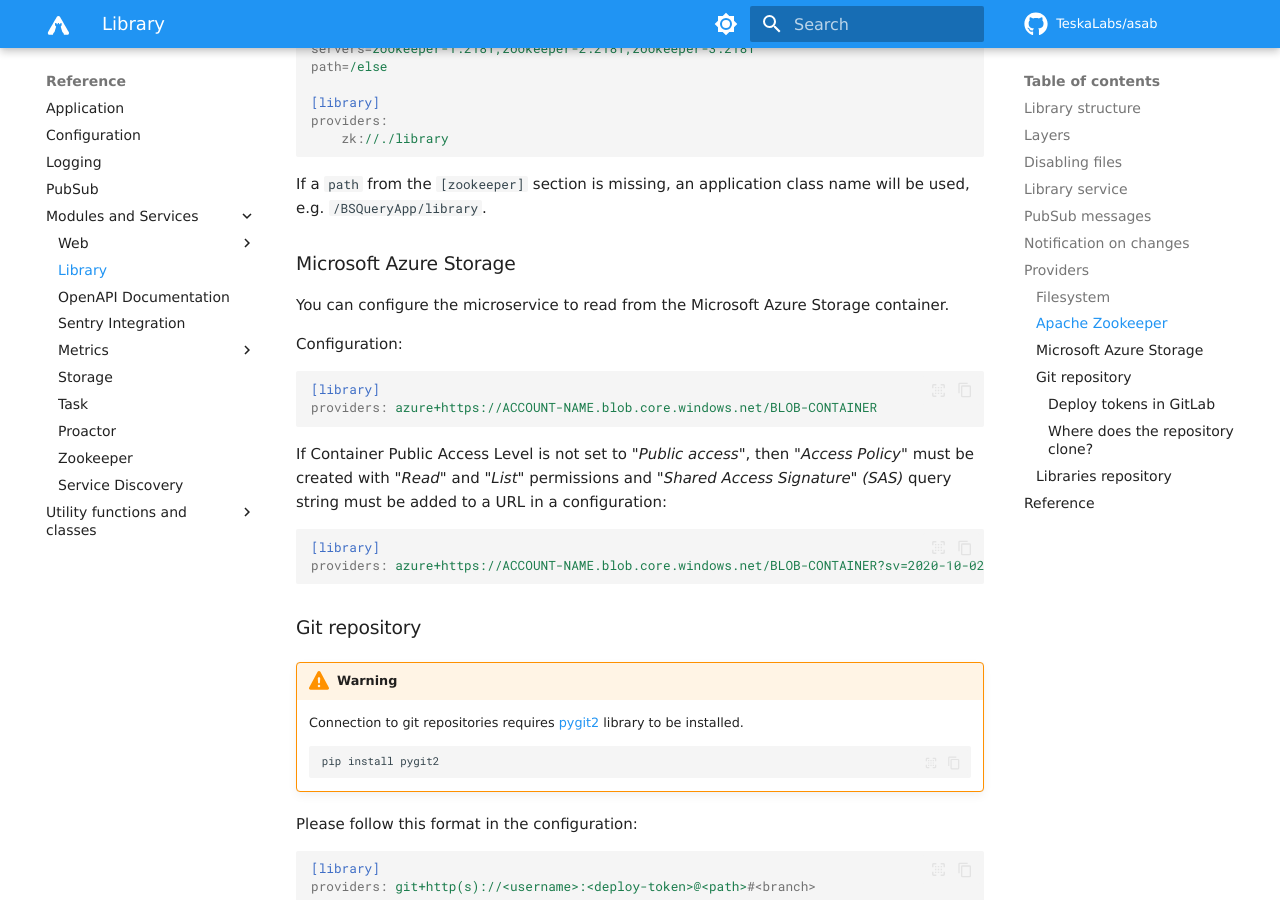
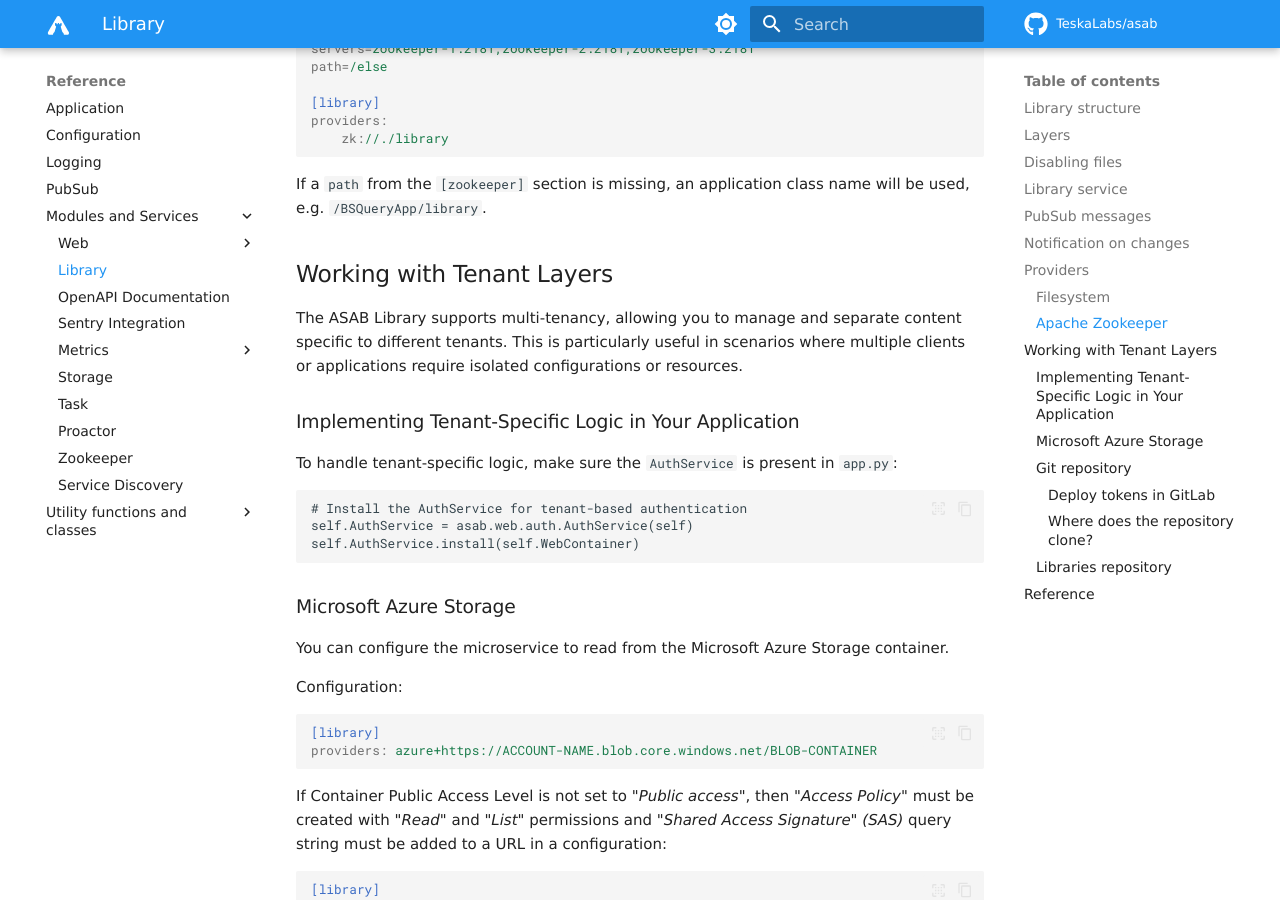
Before and after one commit to TeskaLabs/asab, an MkDocs documentation site: the page built from docs/reference/services/library.md, in a window 1280 px wide and 900 px high, scrolled down 5661 px. Built offline with MkDocs 1.6.1 and Material for MkDocs 9.7.7, drawn with Linux system fonts in a browser that asks for light colours; some web fonts are replaced; comment, search, counter and statistics services are not loaded.

````diff
--- a/docs/reference/services/library.md
+++ b/docs/reference/services/library.md
@@ -274,6 +274,21 @@
 If a `path` from the `[zookeeper]` section is missing, an application class name will be used, e.g.
 `/BSQueryApp/library`.
 
+
+## Working with Tenant Layers
+
+The ASAB Library supports multi-tenancy, allowing you to manage and separate content specific to different tenants. This is particularly useful in scenarios where multiple clients or applications require isolated configurations or resources.
+
+### Implementing Tenant-Specific Logic in Your Application
+
+To handle tenant-specific logic, make sure the `AuthService` is present in `app.py`:
+
+```
+# Install the AuthService for tenant-based authentication
+self.AuthService = asab.web.auth.AuthService(self)
+self.AuthService.install(self.WebContainer)
+```
+
 ### Microsoft Azure Storage
 
 You can configure the microservice to read from the Microsoft Azure Storage container.
````
